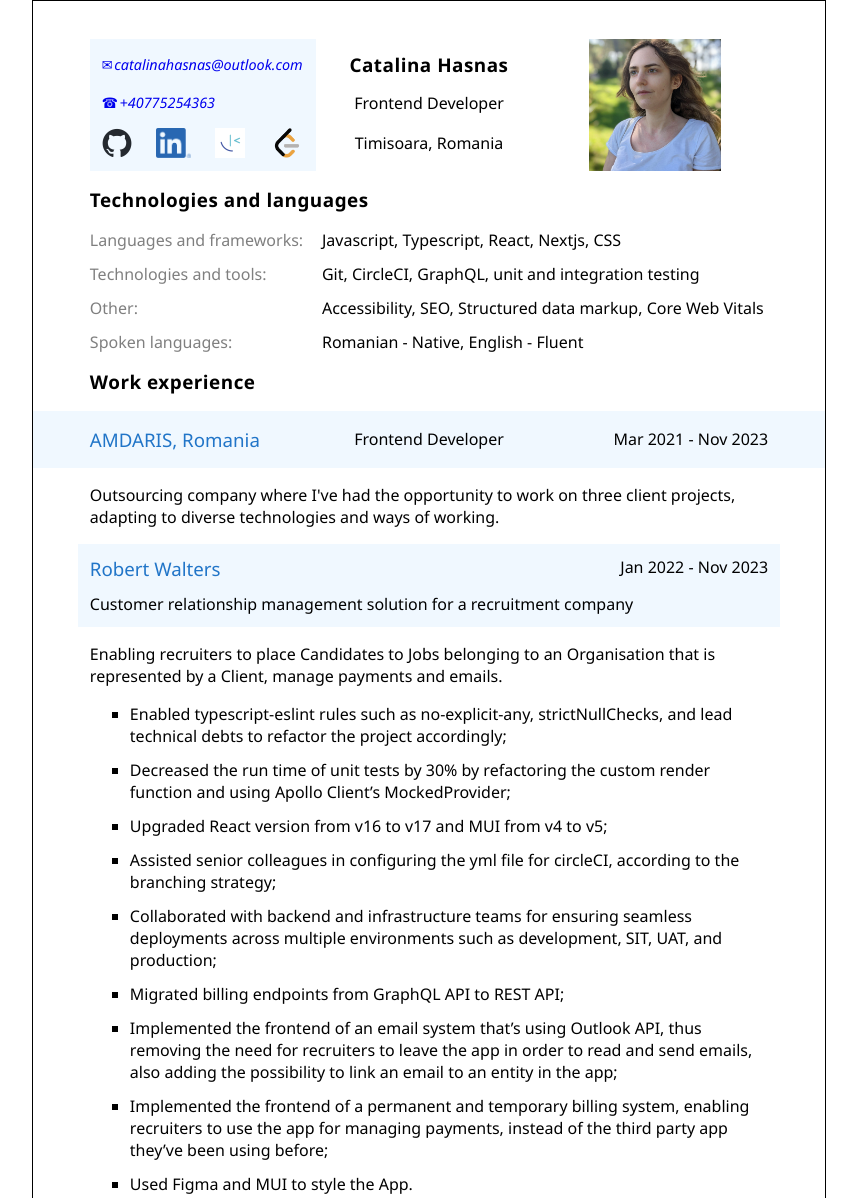
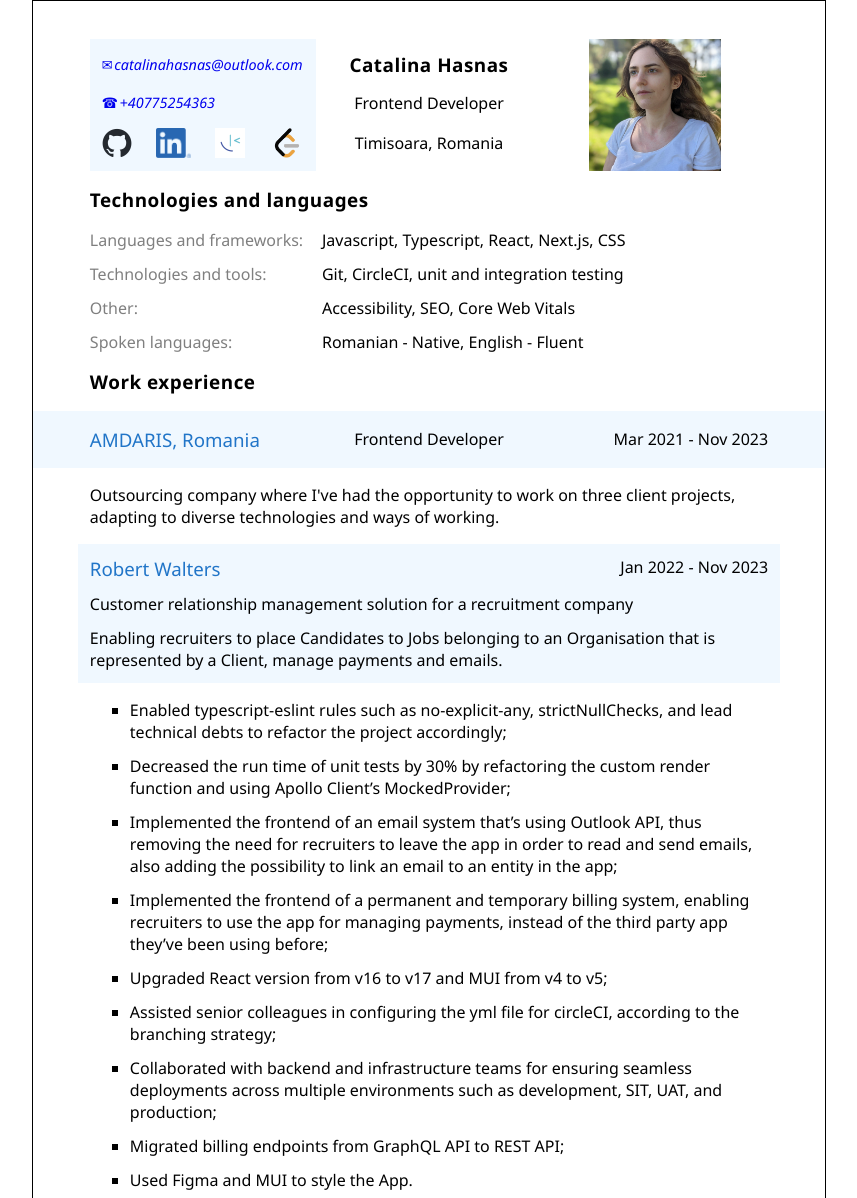
Before and after one commit to Catalina-Hasnas/Catalina-Hasnas, a plain HTML site: page index.html in a window 1280 px wide. Shown: the part 24-1222 px from the top of the page, without its empty margins (211-1068 px from the left). Drawn offline with Linux system fonts and the light colour scheme.

Commit message:
small modifications to resume text

```diff
--- a/index.html
+++ b/index.html
@@ -70,13 +70,13 @@
       <h2 class="heading regular-font-weight">Technologies and languages</h2>
       <dl class="tech-and-lang">
         <dt>Languages and frameworks:</dt>
-        <dd>Javascript, Typescript, React, Nextjs, CSS</dd>
+        <dd>Javascript, Typescript, React, Next.js, CSS</dd>
 
         <dt>Technologies and tools:</dt>
-        <dd>Git, CircleCI, GraphQL, unit and integration testing</dd>
+        <dd>Git, CircleCI, unit and integration testing</dd>
 
         <dt>Other:</dt>
-        <dd>Accessibility, SEO, Structured data markup, Core Web Vitals</dd>
+        <dd>Accessibility, SEO, Core Web Vitals</dd>
 
         <dt>Spoken languages:</dt>
         <dd>Romanian - Native, English - Fluent</dd>
@@ -97,14 +97,13 @@
         <p>
           Customer relationship management solution for a recruitment company
         </p>
+        <p>
+          Enabling recruiters to place
+          <span> Candidates </span> to <span> Jobs </span> belonging to an
+          <span> Organisation </span> that is represented by a
+          <span> Client</span>, manage payments and emails.
+        </p>
       </hgroup>
-
-      <p>
-        Enabling recruiters to place
-        <span> Candidates </span> to <span> Jobs </span> belonging to an
-        <span> Organisation </span> that is represented by a
-        <span> Client</span>, manage payments and emails.
-      </p>
 
       <ul>
         <li>
@@ -117,6 +116,18 @@
           refactoring the custom render function and using
           <span>Apollo Client’s</span>
           MockedProvider;
+        </li>
+        <li>
+          Implemented the frontend of an <span>email system</span> that’s using
+          Outlook API, thus removing the need for recruiters to leave the app in
+          order to read and send emails, also adding the possibility to link an
+          email to an entity in the app;
+        </li>
+        <li>
+          Implemented the frontend of a permanent and temporary
+          <span>billing system</span>, enabling recruiters to use the app for
+          managing payments, instead of the third party app they’ve been using
+          before;
         </li>
         <li>Upgraded React version from v16 to v17 and MUI from v4 to v5;</li>
         <li>
@@ -131,18 +142,6 @@
         <li>
           Migrated billing endpoints from <span>GraphQL API</span> to
           <span>REST API</span>;
-        </li>
-        <li>
-          Implemented the frontend of an <span>email system</span> that’s using
-          Outlook API, thus removing the need for recruiters to leave the app in
-          order to read and send emails, also adding the possibility to link an
-          email to an entity in the app;
-        </li>
-        <li>
-          Implemented the frontend of a permanent and temporary
-          <span>billing system</span>, enabling recruiters to use the app for
-          managing payments, instead of the third party app they’ve been using
-          before;
         </li>
         <li>
           Used <span>Figma </span>and <span> MUI </span> to style the App.
@@ -178,7 +177,7 @@
       <ul>
         <li>
           Created and updated internal React Libraries used in multiple Pearson
-          projects, using <span>create-react-library</span>;
+          projects;
         </li>
         <li>
           Utilized React-intl for
```
